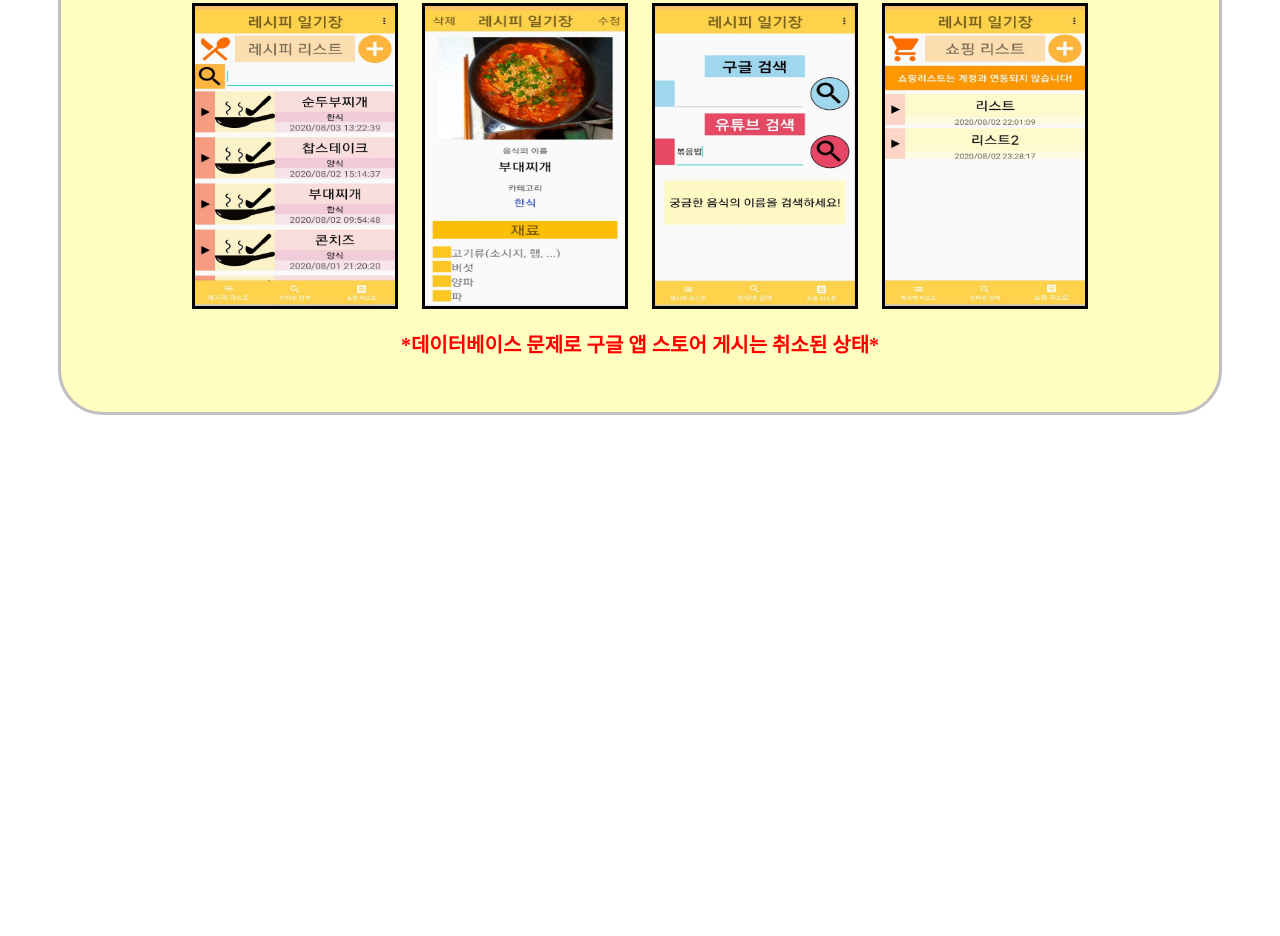
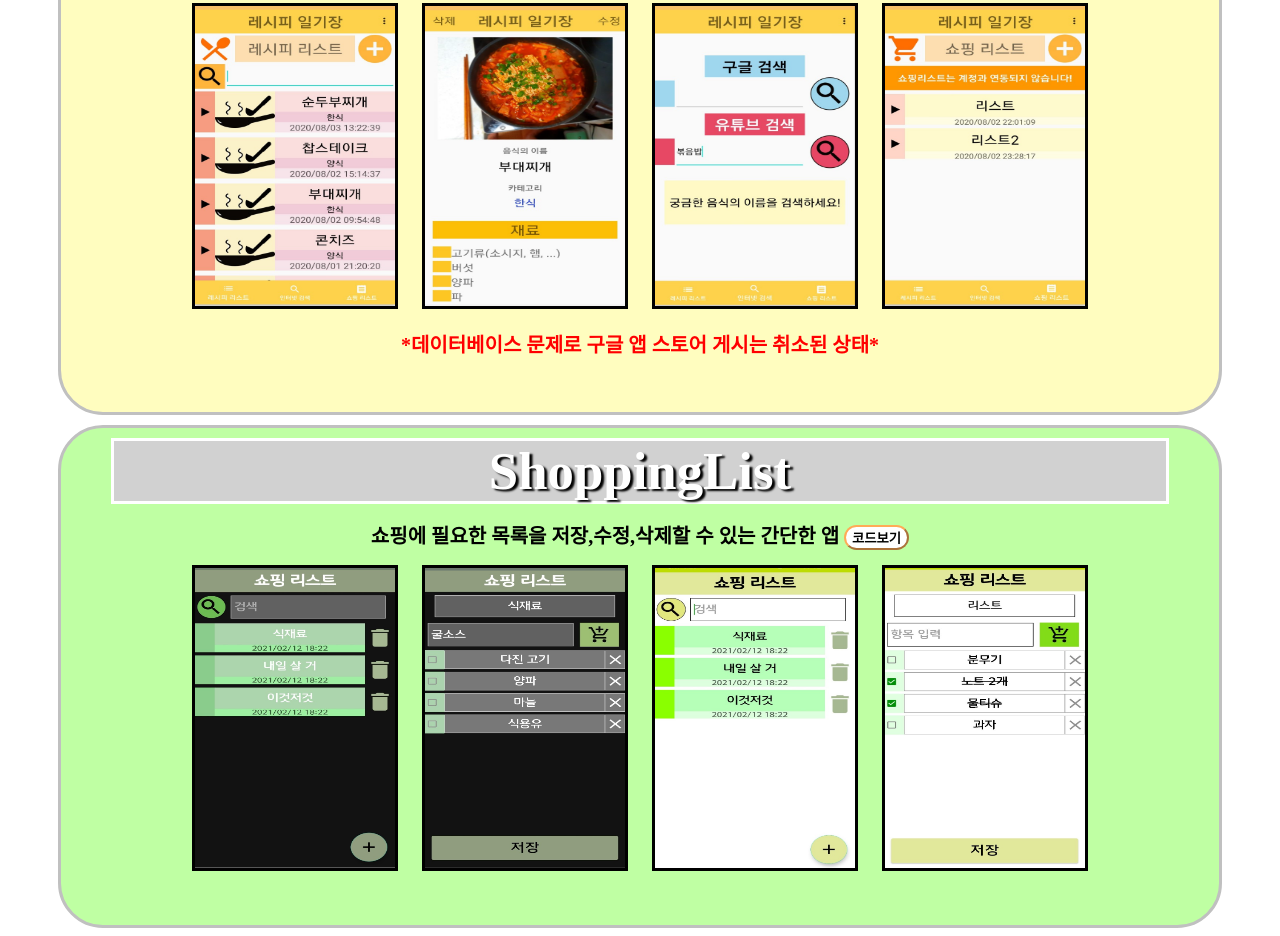
Before and after one commit to chmin1020/chmin1020.github.io, a plain HTML site: page work.html in a window 1280 px wide. Shown: the part 329-1265 px from the top of the page. Before the commit the page ends 800 px from the top, so only its background shows below. Drawn offline with Linux system fonts and the light colour scheme; files whose address does not match are found by name.

Commit message:
add ShoppingList Work

```diff
--- a/css/basic.css
+++ b/css/basic.css
@@ -257,3 +257,7 @@
 #recipediary{
 	background-color: #fffdbf;
 }
+
+#shoppingList{
+	background-color: #bfffa3;
+}
--- a/work.html
+++ b/work.html
@@ -30,6 +30,18 @@
 				</center>
 				<p style="color:red;">*데이터베이스 문제로 구글 앱 스토어 게시는 취소된 상태*</p>
 			</div>
+
+			<div class="projectBox" id="shoppingList">
+				<div class="project_title">ShoppingList</div>
+				<p>쇼핑에 필요한 목록을 저장,수정,삭제할 수 있는 간단한 앱 <a href="https://github.com/chmin1020/ShoppingCart" target="_blank">
+					<input type="button" value="코드보기" class="codeBtn"></a></p>
+				<center>
+					<img src ="images/sl_display1.jpg">
+					<img src ="images/sl_display2.jpg">
+					<img src ="images/sl_display3.jpg">
+					<img src ="images/sl_display4.jpg">
+				</center>
+			</div>
 		</div>
 	</body>
 </html>
```
Also changed, not shown: index.html (+3 -0 lines), images/sl_display1.jpg (added), images/sl_display2.jpg (added), images/sl_display3.jpg (added), images/sl_display4.jpg (added).
